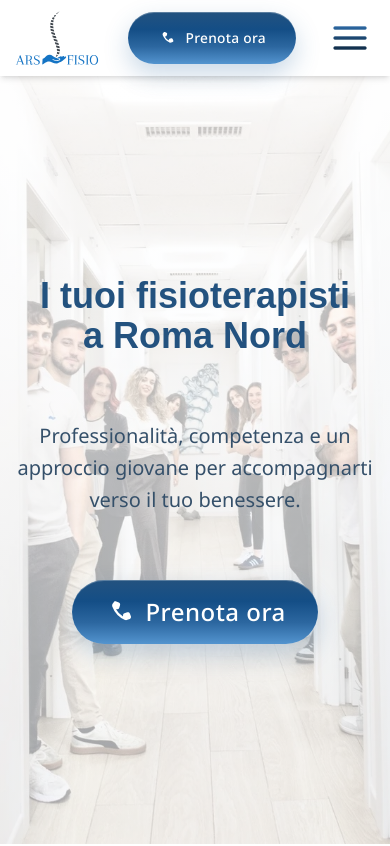
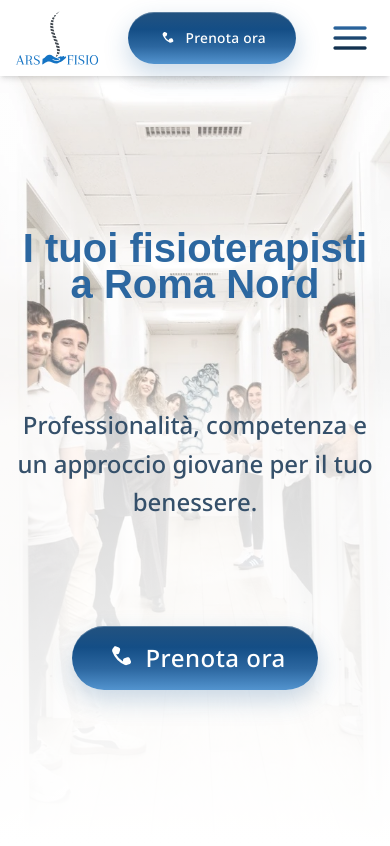
Before and after one commit to rolindaz/ars-fisio, a React (Vite) app: page / in a window 390 px wide. Shown: the top 846 px of the page. Built offline with nearby package versions, Linux system fonts and the light colour scheme; a web font is replaced by a local one.

Commit message:
fix: update Hero component styles for improved readability and adjust subtitle text for clarity

```diff
--- a/src/components/Hero.jsx
+++ b/src/components/Hero.jsx
@@ -27,13 +27,13 @@ export default function Hero({title, subtitle, ctaText}) {
 
             <div className="hero-shell relative z-10">
                 <div className="hero-copy">
-                <h1 className="hero-title w-full font-heading text-4xl mb-4">
+                <h1 className="hero-title w-full font-heading text-[2.5rem] mb-4">
                     {title}
                 </h1>
 
                 {
                     subtitle &&
-                    <p className="hero-subtitle font-sans text-xl md:text-2xl mb-6">
+                    <p className="hero-subtitle font-sans text-2xl font-medium mb-6">
                         {subtitle}
                     </p>
                 }
--- a/src/index.css
+++ b/src/index.css
@@ -123,11 +123,7 @@ a:visited:active {
 }
 
 .hero-mobile-overlay {
-  background: linear-gradient(
-    180deg,
-    rgba(255, 255, 255, 0.72) 0%,
-    rgba(244, 248, 252, 0.56) 100%
-  );
+  background: linear-gradient(180deg, rgb(255 255 255 / 30%) 0%, rgb(255 255 255 / 50%) 25%, rgb(255 255 255 / 20%) 30%, rgb(255 255 255 / 35%) 38%, rgb(255 255 255 / 75%) 45%, rgb(255 255 255 / 80%) 50%, rgb(255 255 255 / 100%) 100%);
 }
 
 .hero-media,
@@ -146,7 +142,7 @@ a:visited:active {
   display: flex;
   flex: 1 1 auto;
   flex-direction: column;
-  gap: 2rem;
+  gap: 4.5rem;
   justify-content: center;
   align-items: center;
   height: 100%;
@@ -159,7 +155,7 @@ a:visited:active {
 }
 
 .hero-title {
-  color: var(--logo-dark);
+  color: var(--logo-main);
 }
 
 .hero-subtitle {
--- a/src/pages/Home.jsx
+++ b/src/pages/Home.jsx
@@ -14,7 +14,7 @@ export default function Home() {
             <span className="block">a Roma Nord</span>
           </>
         )}
-        subtitle={"Professionalità, competenza e un approccio giovane per accompagnarti verso il tuo benessere."}
+        subtitle={"Professionalità, competenza e un approccio giovane per il tuo benessere."}
         ctaText="Prenota ora"
       />
       <ServicesPreview/>
```
